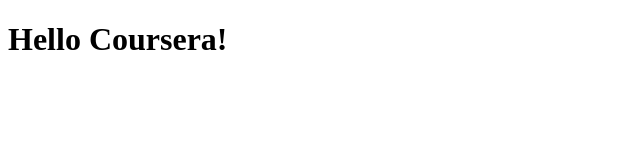
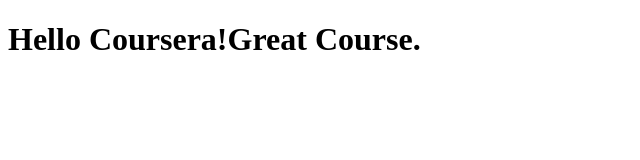
Before and after one commit to mrz8/coursera-test2, a plain HTML site: page site/index.html in a window 1280 px wide. Shown: the whole page, without its empty margins (0-640 px from the left). Drawn offline with Linux system fonts and the light colour scheme.

Commit message:
small addition to our page contact

```diff
--- a/site/index.html
+++ b/site/index.html
@@ -4,6 +4,6 @@
 	<title>Hello Coursera</title>
 </head>
 <body>
-<h1>Hello Coursera!</h1>
+<h1>Hello Coursera!Great Course.</h1>
 </body>
 </html>
```
